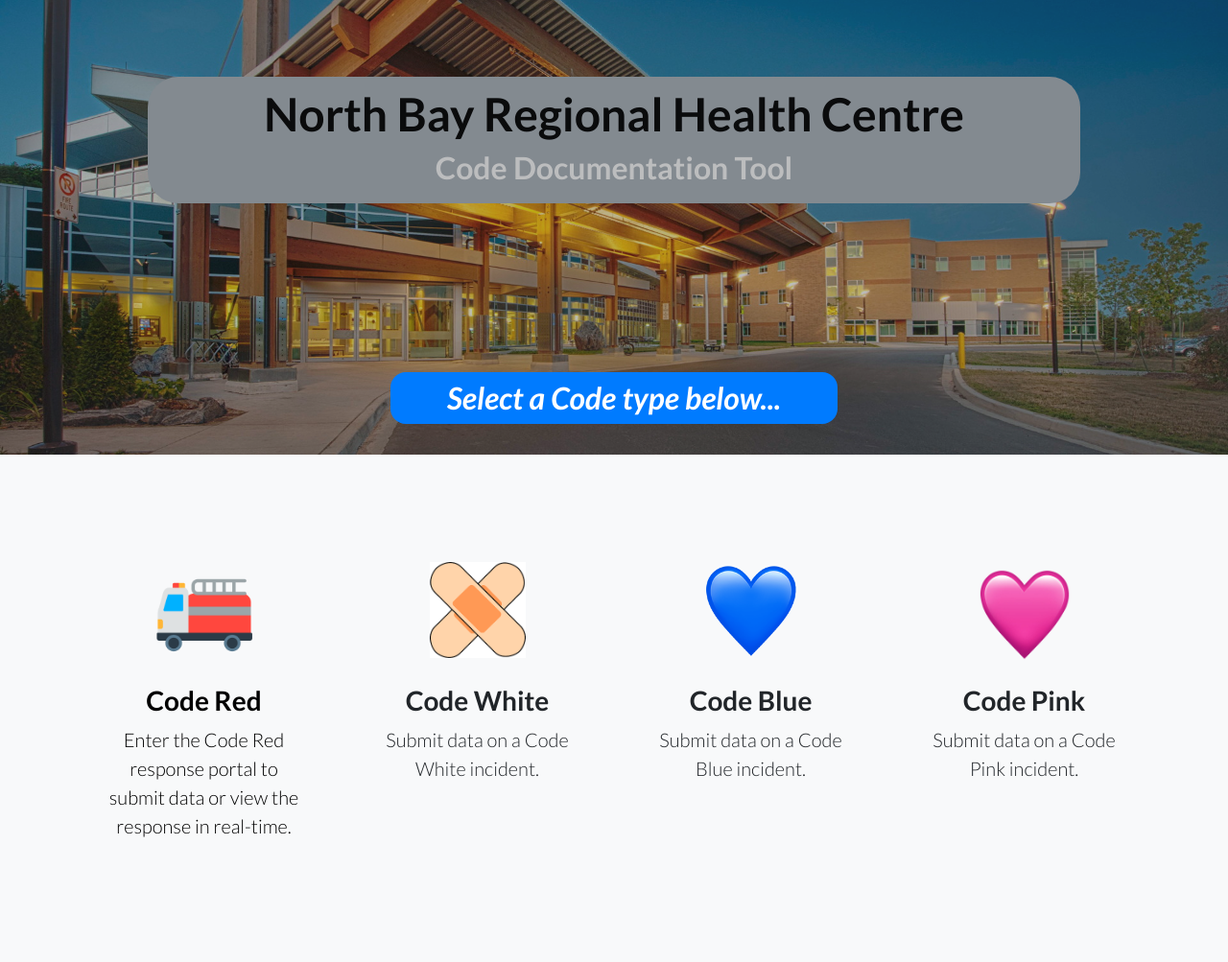
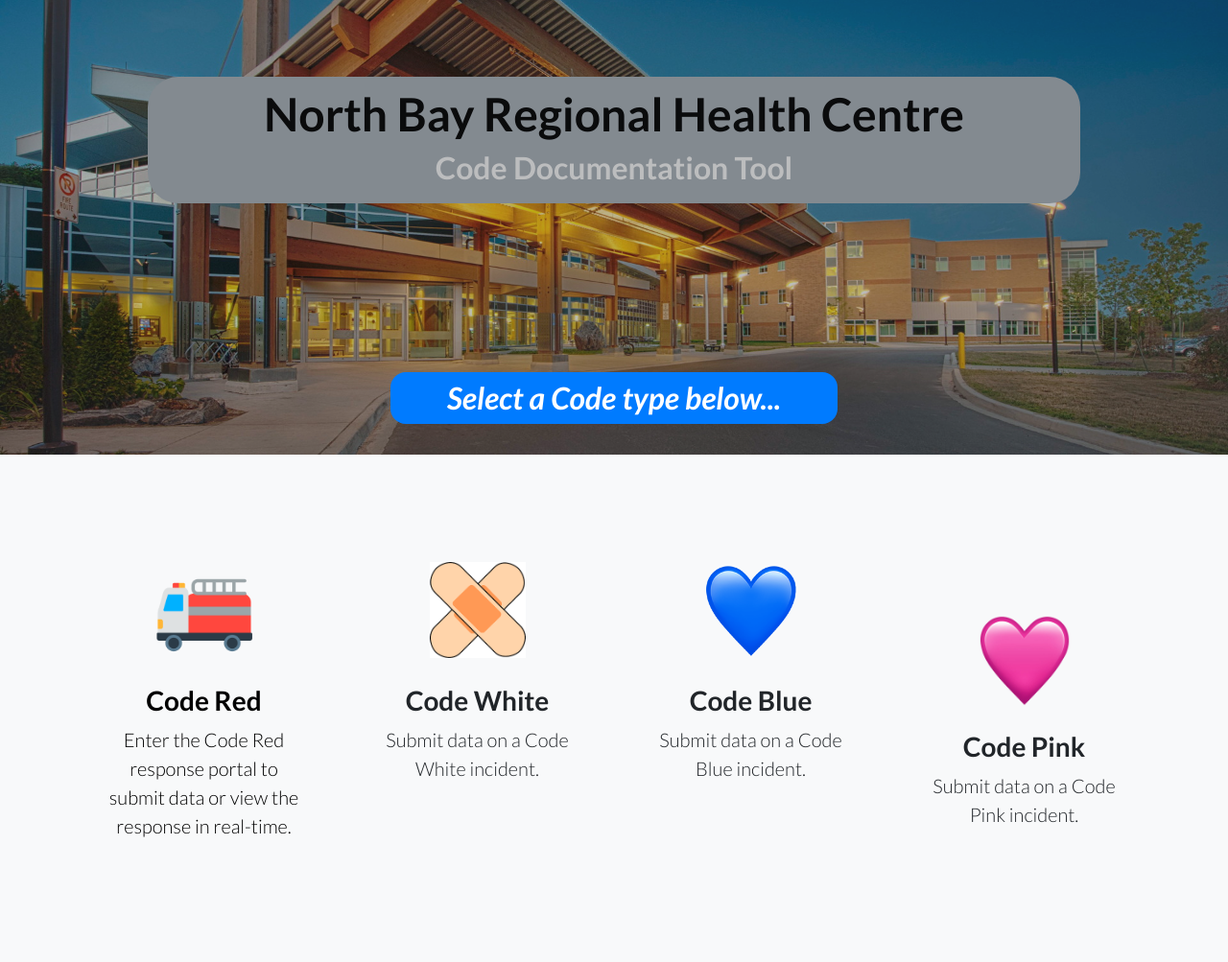
Before and after one commit to brendandagys/staffpool, a Django app: page / in a window 1280 px wide. Shown: the top 1003 px of the page at 96% size. Run offline with Django 3.2, Linux system fonts and the light colour scheme; some libraries are stand-ins or nearby versions.

Commit message:
Changed ping times and added padding to pink heart.

```diff
--- a/catalog/static/css/landing-page.css
+++ b/catalog/static/css/landing-page.css
@@ -189,3 +189,7 @@ footer.footer {
     padding-left: 35px;
     padding-right: 35px;
 }
+
+.pink_heart {
+    margin-top: 3rem;
+}
--- a/catalog/templates/base_generic.html
+++ b/catalog/templates/base_generic.html
@@ -294,7 +294,7 @@ $.ajax({
         });
 
 
-  var myStatusVar = setInterval(status_update, 3000);
+  var myStatusVar = setInterval(status_update, 1000);
   function status_update() {
 
   $.ajax({
--- a/catalog/templates/homepage.html
+++ b/catalog/templates/homepage.html
@@ -11,11 +11,11 @@
   <title>Code Documentation Tool - North Bay Regional Health Centre</title>
 
   <!-- Bootstrap core CSS -->
-  <link href="vendor/bootstrap/css/bootstrap.min.css" rel="stylesheet">
+  <!-- <link href="vendor/bootstrap/css/bootstrap.min.css" rel="stylesheet"> -->
 
   <!-- Custom fonts for this template -->
-  <link href="vendor/fontawesome-free/css/all.min.css" rel="stylesheet">
-  <link href="vendor/simple-line-icons/css/simple-line-icons.css" rel="stylesheet" type="text/css">
+  <!-- <link href="vendor/fontawesome-free/css/all.min.css" rel="stylesheet"> -->
+  <!-- <link href="vendor/simple-line-icons/css/simple-line-icons.css" rel="stylesheet" type="text/css"> -->
   <link href="https://fonts.googleapis.com/css?family=Lato:300,400,700,300italic,400italic,700italic" rel="stylesheet" type="text/css">
 
   <link rel="stylesheet" href="https://stackpath.bootstrapcdn.com/bootstrap/4.1.3/css/bootstrap.min.css" integrity="sha384-MCw98/SFnGE8fJT3GXwEOngsV7Zt27NXFoaoApmYm81iuXoPkFOJwJ8ERdknLPMO" crossorigin="anonymous">
@@ -82,7 +82,7 @@
         </div>
 
         <div class="tile_padding col-lg-3">
-          <div class="grow features-icons-item mx-auto mb-0 mb-lg-3">
+          <div class="pink_heart grow features-icons-item mx-auto mb-0 mb-lg-3">
             <div class="features-icons-icon d-flex">
             <img src="{% static 'pinkheart2.png' %}" alt="Pink Heart" width="110" height="110"/>
               <!-- <i class="icon-check m-auto text-primary"></i> -->
--- a/catalog/templates/location_list.html
+++ b/catalog/templates/location_list.html
@@ -185,7 +185,7 @@
 </div> </div>
 
     <script>
-      var myVar = setInterval(results_update, 10500);
+      var myVar = setInterval(results_update, 1000);
       function results_update() {
 
       $.ajax({
--- a/staff_pool/settings.py
+++ b/staff_pool/settings.py
@@ -28,7 +28,6 @@ SECRET_KEY = 'v0*a68^ik@e$$76(xq+$(9mymrnmtnqltdwty=g8^r$lgjzuu1'
 DEBUG = True
 
 ALLOWED_HOSTS = ['staffpool.herokuapp.com']
-
 
 # Application definition
 
@@ -152,5 +151,6 @@ STATICFILES_DIRS = (
 
 # Redirect to home URL after login (Default redirects to /accounts/profile/)
 LOGIN_REDIRECT_URL = '/'
+# LOGOUT_REDIRECT_URL = ''
 
 django_heroku.settings(locals())
```
Also changed, not shown: db.sqlite3.
